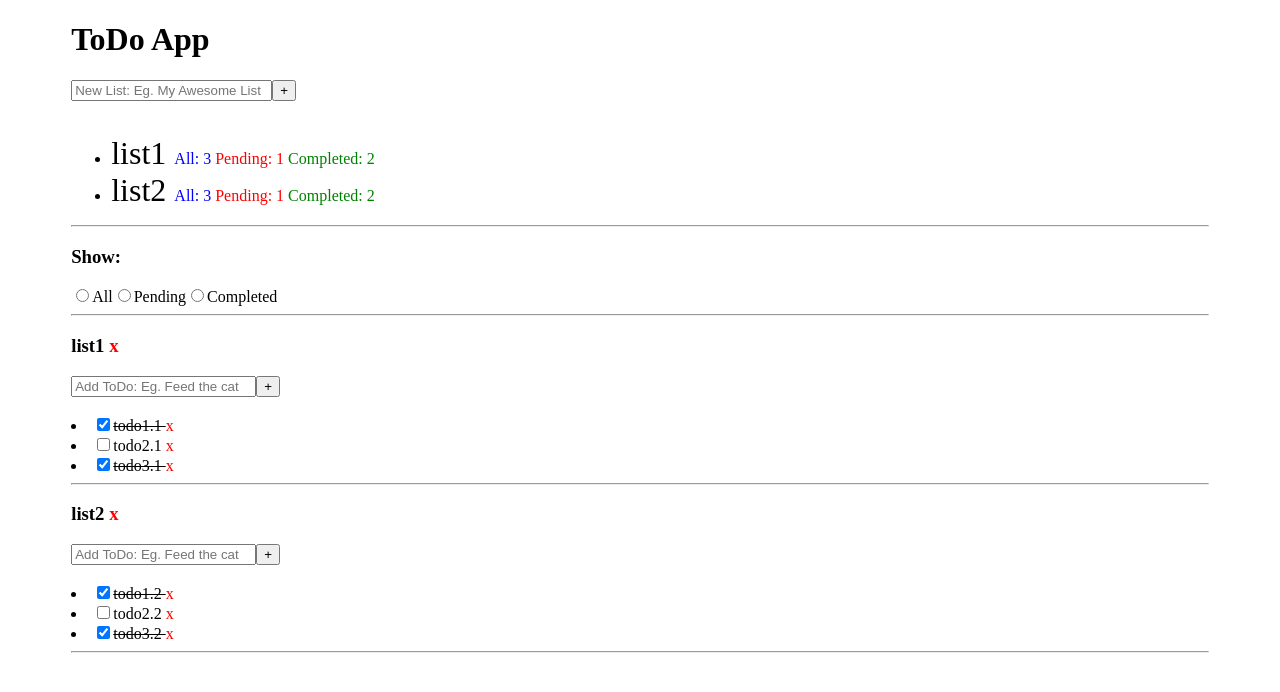
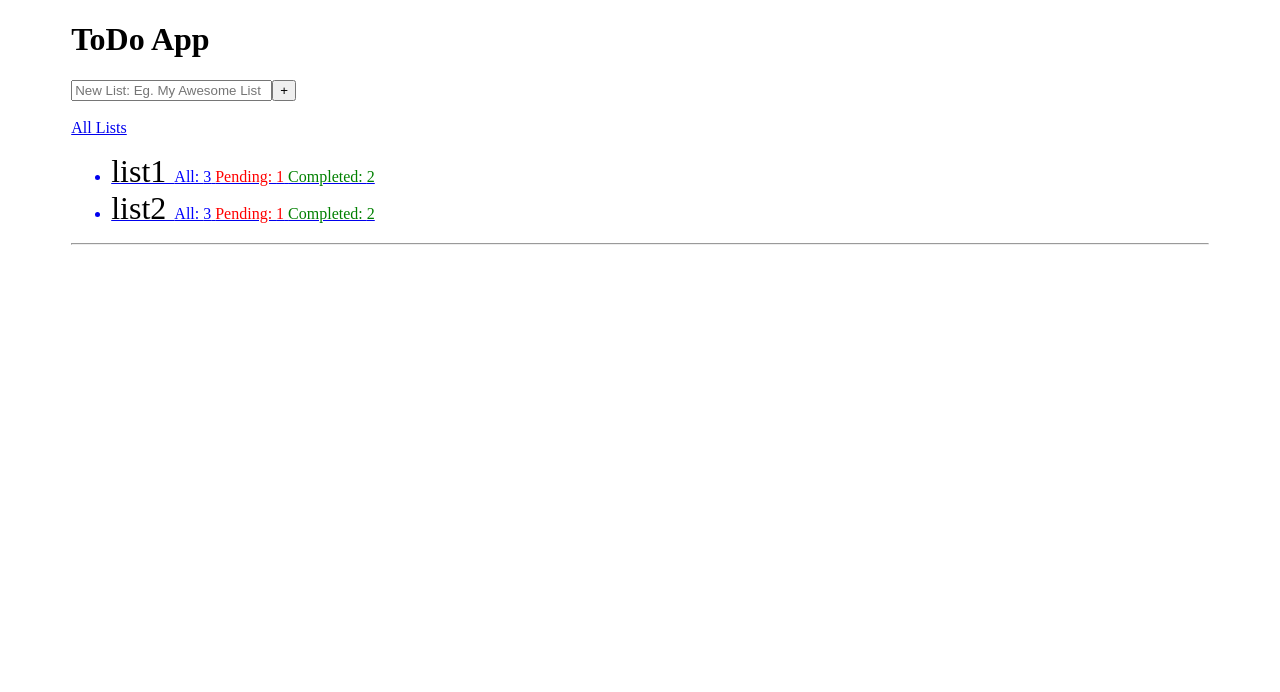
Before and after one commit to jcs98/todo-app, a React (Create React App) app: page / in a window 1280 px wide. Shown: the top 692 px of the page. Built offline with nearby package versions, Linux system fonts and the light colour scheme.

Commit message:
Add routing

```diff
--- a/package.json
+++ b/package.json
@@ -6,6 +6,7 @@
     "react": "^16.4.0",
     "react-dom": "^16.4.0",
     "react-redux": "^5.0.7",
+    "react-router-dom": "^4.2.2",
     "react-scripts": "1.1.4",
     "redux": "^4.0.0",
     "redux-devtools-extension": "^2.13.2"
--- a/src/App.js
+++ b/src/App.js
@@ -7,6 +7,8 @@ import Home from './components/Home';
 import { connect } from 'react-redux';
 import { addTodolist, deleteTodolist, toggleTodo, addTodo, deleteTodo, filterTodos } from './actions'
 
+import { BrowserRouter as Router, Route, Link, Switch, Redirect } from 'react-router-dom';
+
 import './App.css';
 
 
@@ -15,29 +17,63 @@ class App extends Component {
   render() {
 
     let todolists;
-    if(this.props.todolists) {
+    if (this.props.todolists) {
       todolists = this.props.todolists.map(todolist => {
         return (
           <TodoList
-          key={todolist.name} todolist={todolist}
-          toggleTodo={this.props.toggleTodo}
-          addTodo={this.props.addTodo} deleteTodo = {this.props.deleteTodo}
-          deleteTodolist={this.props.deleteTodolist}
-          currentFilter={this.props.currentFilter}/>
+            key={todolist.name} todolist={todolist}
+            toggleTodo={this.props.toggleTodo}
+            addTodo={this.props.addTodo} deleteTodo={this.props.deleteTodo}
+            deleteTodolist={this.props.deleteTodolist}
+            currentFilter={this.props.currentFilter} />
         );
       });
     }
 
     return (
+      <Router>
         <div className="App">
-          <h1>ToDo App</h1>
-          <AddList addTodolist={this.props.addTodolist}/>
-          <Home todolists={this.props.todolists}/>
-          <hr/>
-          <TodoFilter filterTodos={this.props.filterTodos}/>
-          <hr/>
-          {todolists}
+
+          <Route path="/" exact={true} render={() => {
+            return (
+              <div>
+                <h1>ToDo App</h1>
+                <AddList addTodolist={this.props.addTodolist} />
+                <Link to="/all-lists">All Lists</Link>
+                <Home todolists={this.props.todolists} />
+                <hr />
+              </div>);
+          }} />
+
+          <Route path="/all-lists" render={() => {
+            return (
+              <div>
+                <TodoFilter filterTodos={this.props.filterTodos} />
+                <hr />
+                {todolists}
+              </div>
+            );
+          }} />
+
+          <Route path="/todolist/:name" render={({ match }) => {
+            console.log(match.params.name);
+            let todolist = this.props.todolists.filter(todolist => todolist.name === match.params.name)[0];
+            return (
+              <div>
+                <TodoFilter filterTodos={this.props.filterTodos} />
+                <hr />
+                <TodoList
+                  key={todolist.name} todolist={todolist}
+                  toggleTodo={this.props.toggleTodo}
+                  addTodo={this.props.addTodo} deleteTodo={this.props.deleteTodo}
+                  deleteTodolist={this.props.deleteTodolist}
+                  currentFilter={this.props.currentFilter} />
+              </div>
+            );
+          }} />
+
         </div>
+      </Router>
     );
   }
 }
--- a/src/components/Home.js
+++ b/src/components/Home.js
@@ -1,4 +1,5 @@
 import React, { Component } from 'react'
+import { Link } from 'react-router-dom';
 
 export default class Home extends Component {
   render() {
@@ -11,12 +12,14 @@ export default class Home extends Component {
           if(!todo.completed) pendingTodoCount++;
         });
         return (
+          <Link to={`/todolist/${todolist.name}`} key={todolist.name}>
           <li>
           <span style={{color:'black', fontSize:'32px'}}>{todolist.name + "      "} </span>
           <span style={{color:'blue',}}>All: {todolist.todos.length} </span>
           <span style={{color:'red',}}>Pending: {pendingTodoCount} </span>
           <span style={{color:'green',}}>Completed: {todolist.todos.length-pendingTodoCount}</span>
           </li>
+          </Link>
         );
       });
     }
```
Also changed, not shown: 1 other file (tests, documents, lock files or other folders).
